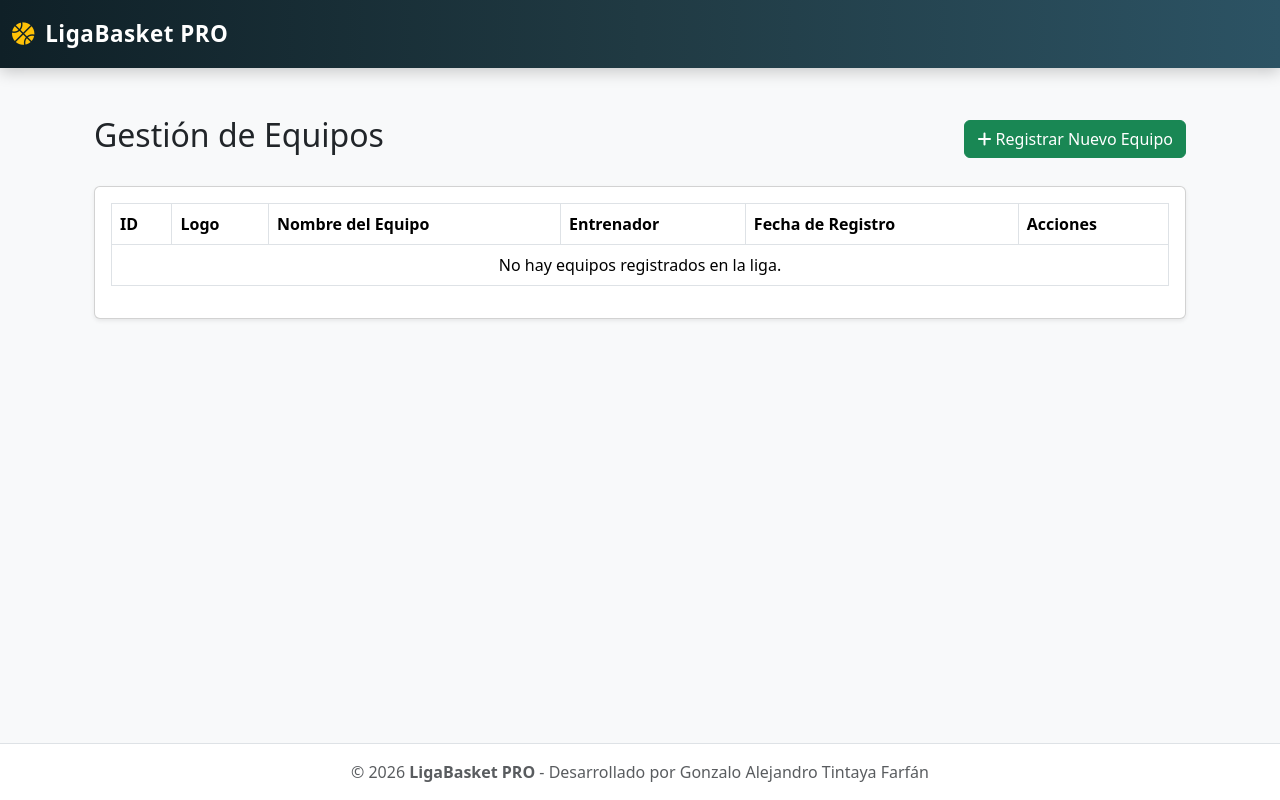
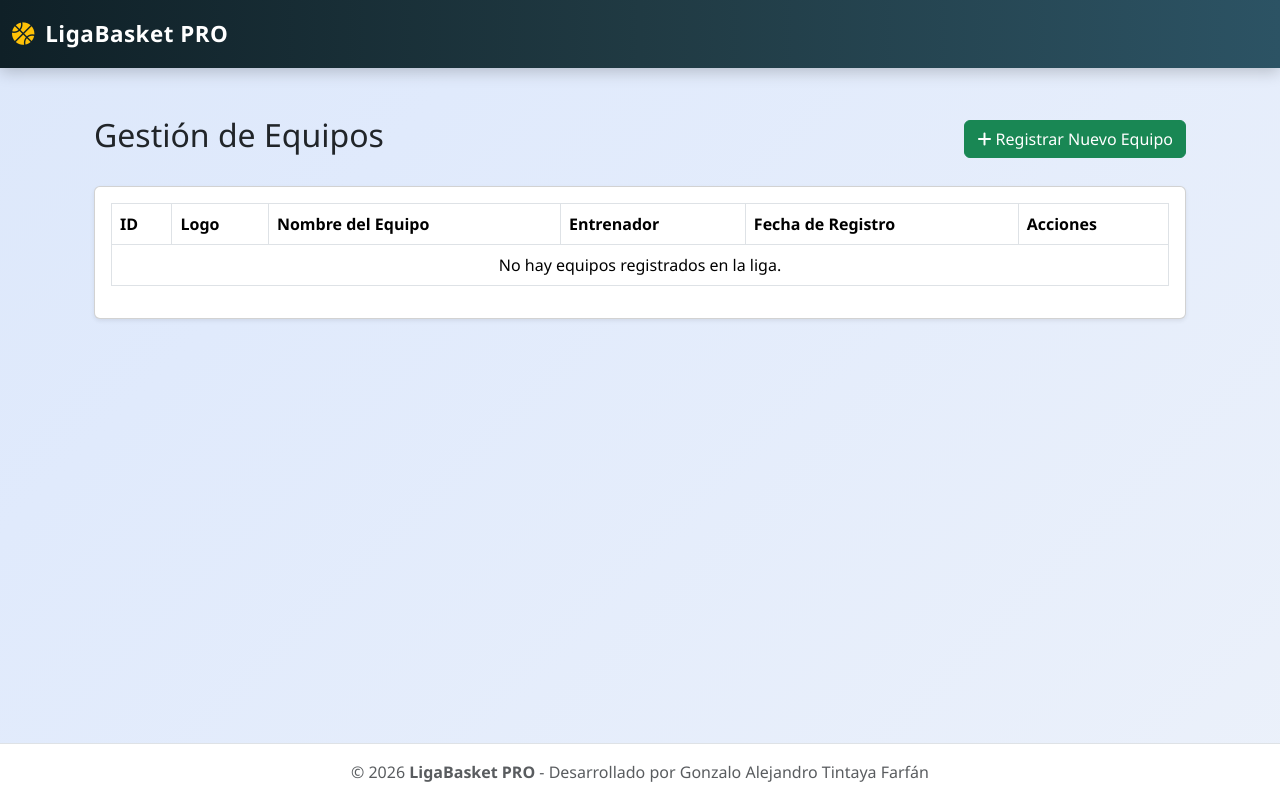
Before and after one commit to alejandro-galo/proyecto-software, a PHP site: page /core/equipos/index.php in a window 1280 px wide. Run offline with PHP 8.4, Linux system fonts and the light colour scheme; data that the repository does not hold is empty; some libraries are stand-ins or nearby versions.

Commit message:
Agregado fondo dinámico animado a todas las vistas

```diff
--- a/includes/header.php
+++ b/includes/header.php
@@ -17,6 +17,21 @@ if (session_status() == PHP_SESSION_NONE) { session_start(); }
     <link rel="stylesheet" href="https://cdn.jsdelivr.net/npm/sweetalert2@11/dist/sweetalert2.min.css">
 
     <style>
+        /* Fondo dinámico animado para todo el sistema */
+        body {
+            background: linear-gradient(-45deg, #f4f6f9, #e0eafc, #cfdef3, #e9ecef);
+            background-size: 400% 400%;
+            animation: moverFondo 15s ease infinite;
+            min-height: 100vh;
+            font-family: 'Segoe UI', Tahoma, Geneva, Verdana, sans-serif;
+        }
+
+        @keyframes moverFondo {
+            0% { background-position: 0% 50%; }
+            50% { background-position: 100% 50%; }
+            100% { background-position: 0% 50%; }
+        }
+
         .navbar-custom {
             background: linear-gradient(90deg, #0f2027 0%, #203a43 50%, #2c5364 100%);
             padding: 12px 0;
@@ -64,7 +79,7 @@ if (session_status() == PHP_SESSION_NONE) { session_start(); }
         }
     </style>
 </head>
-<body class="bg-light">
+<body>
 
 <nav class="navbar navbar-expand-lg navbar-dark navbar-custom sticky-top">
   <div class="container-fluid">
```
